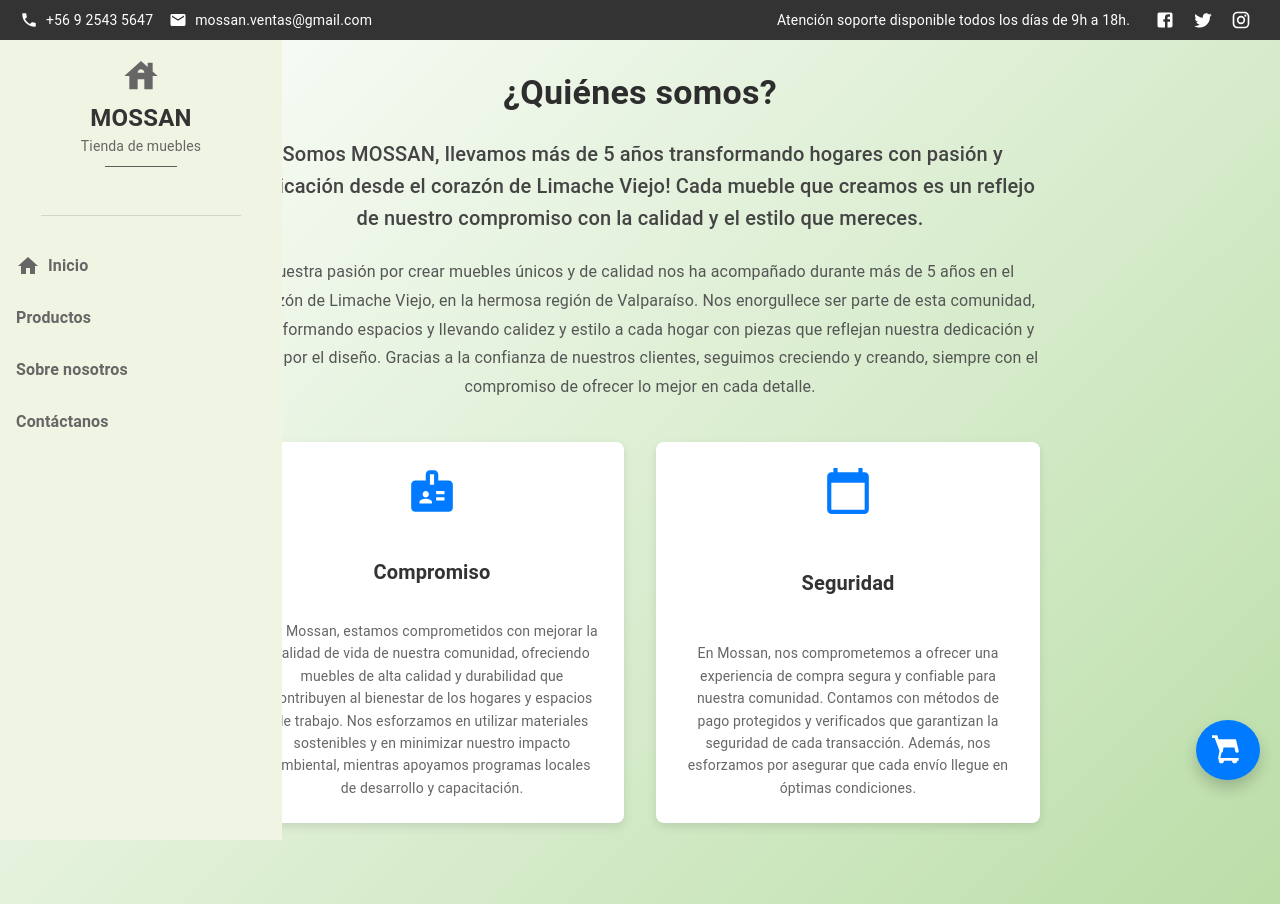
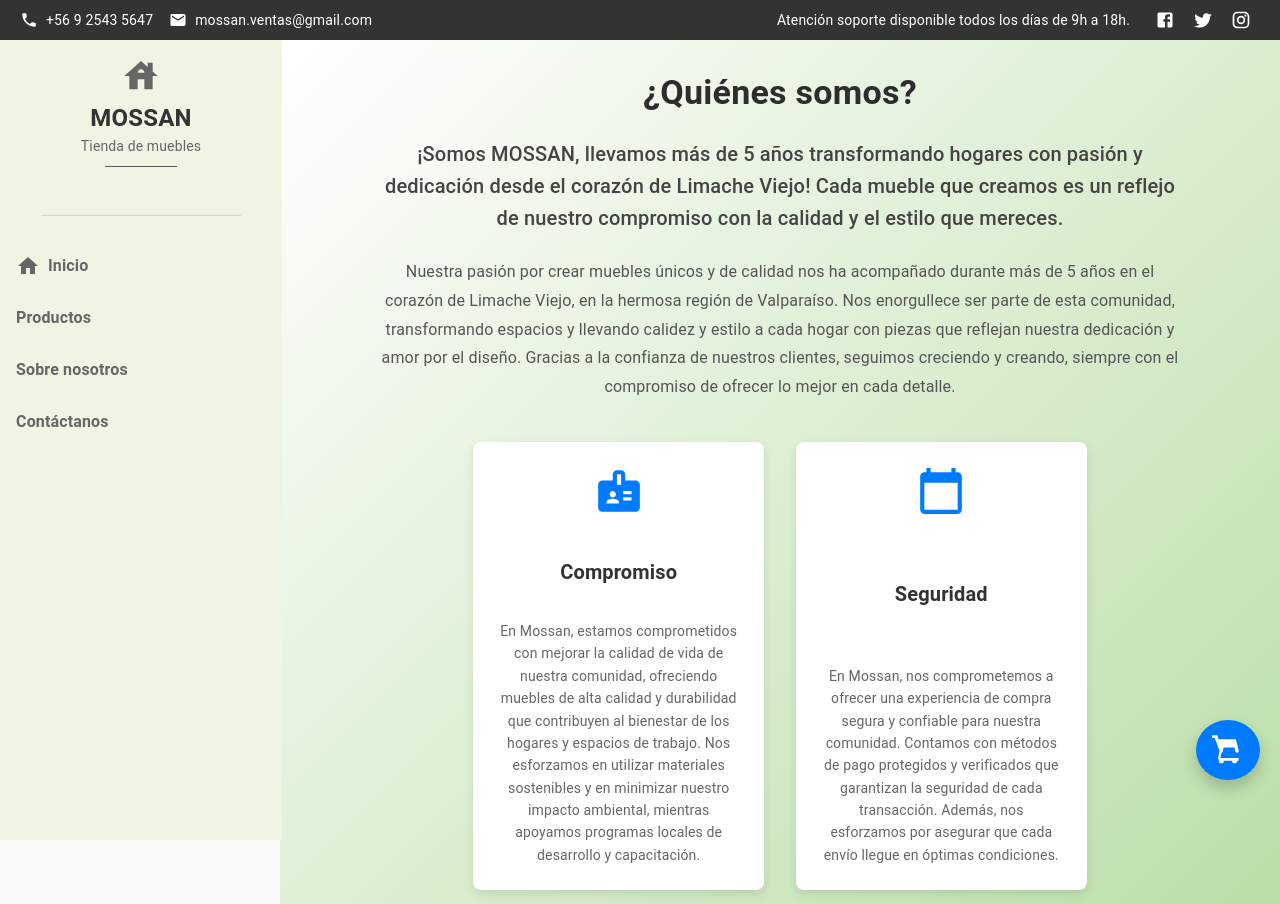
Before and after one commit to smoppthie/Mossan-Front, a React (Create React App) app: page /about in a window 1280 px wide. Built offline with nearby package versions, Linux system fonts and the light colour scheme.

Commit message:
Centrado de AboutPage

```diff
--- a/src/components/AboutPage.js
+++ b/src/components/AboutPage.js
@@ -7,6 +7,7 @@
   return (
     <Box
       sx={{
+        marginLeft: { md: 35 },
         padding: 4,
         background: 'linear-gradient(135deg,rgb(255, 255, 255),rgb(187, 222, 168))', // Fondo degradado llamativo
         minHeight: '100vh',
```
